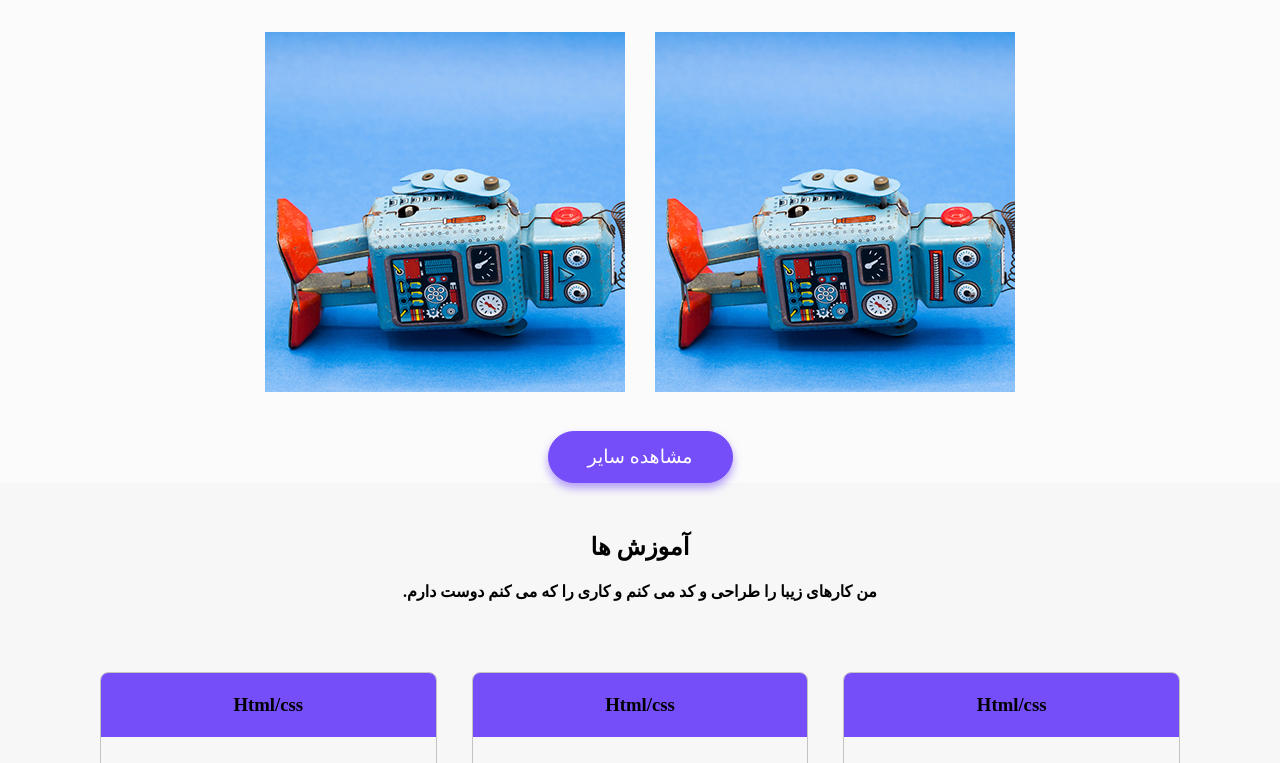
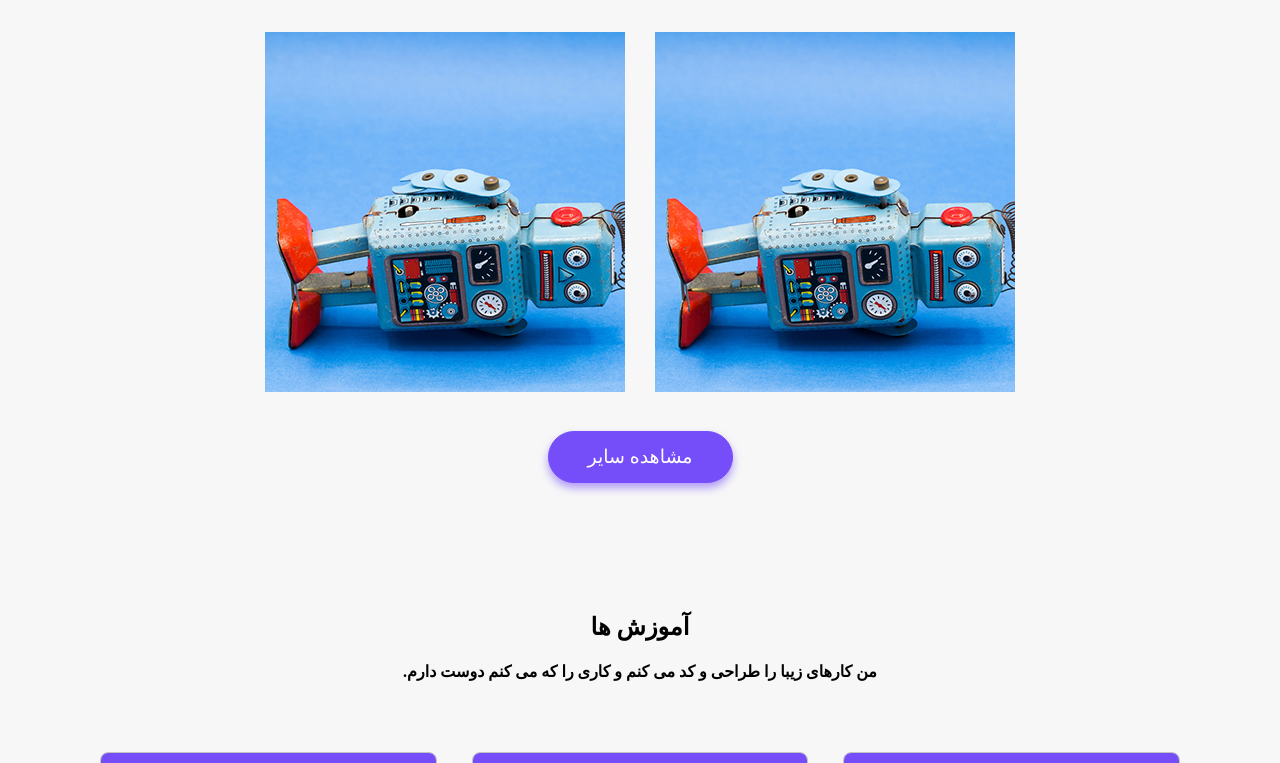
Before and after one commit to Mousavi-69/Resumes, a Vue app: page / in a window 1280 px wide. Shown: the part 3679-4442 px from the top of the page. Built offline with nearby package versions, Linux system fonts and the light colour scheme.

Commit message:
Change Background color in MyPortfolio

```diff
--- a/src/components/MyPortfolio.vue
+++ b/src/components/MyPortfolio.vue
@@ -36,8 +36,7 @@ import buttonVue from "./Button.vue";
 </template>
 <style scoped lang="scss">
 .container {
-  background-color: #fbfbfb;
-
+  background-color: #f7f7f7;
   .title {
     padding: 50px 100px 30px 100px;
   }
@@ -53,5 +52,6 @@ import buttonVue from "./Button.vue";
   display: flex;
   justify-content: center;
   margin-top: 35px;
+  padding-bottom: 80px;
 }
 </style>
```
